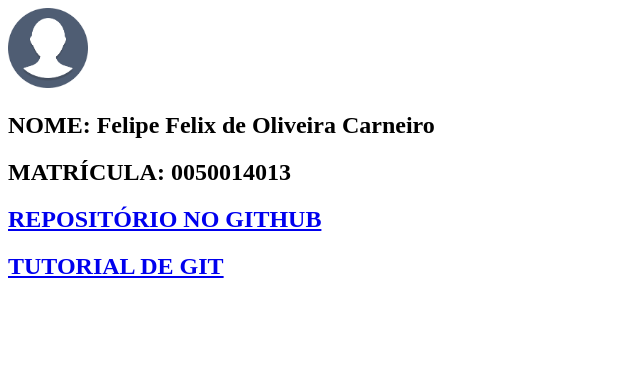
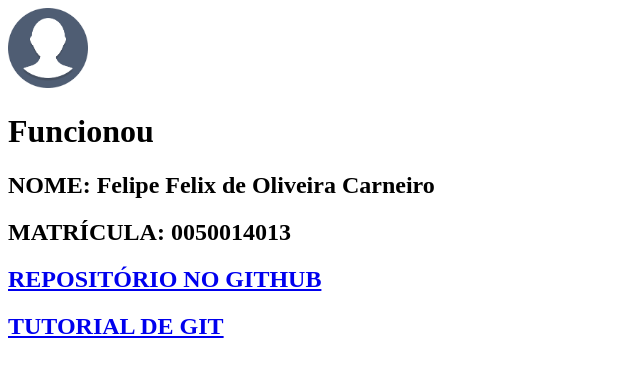
Before and after one commit to felipe-carneiro/cscw-introducao, a plain HTML site: page index.html in a window 1280 px wide. Shown: the whole page, without its empty margins (0-640 px from the left). Drawn offline with Linux system fonts and the light colour scheme.

Commit message:
Segundo teste

```diff
--- a/index.html
+++ b/index.html
@@ -6,6 +6,7 @@
 	</head>
 	<body>
 		<img src="icone.png" width="80" height="80"/>
+		<h1>Funcionou</h1>
 		<h2>NOME: Felipe Felix de Oliveira Carneiro</h2>
 		<h2>MATRÍCULA: 0050014013</h2>
 		<h2><a href="https://github.com/felipe-carneiro/cscw-introducao.git">REPOSITÓRIO NO GITHUB</a><h2>
```
